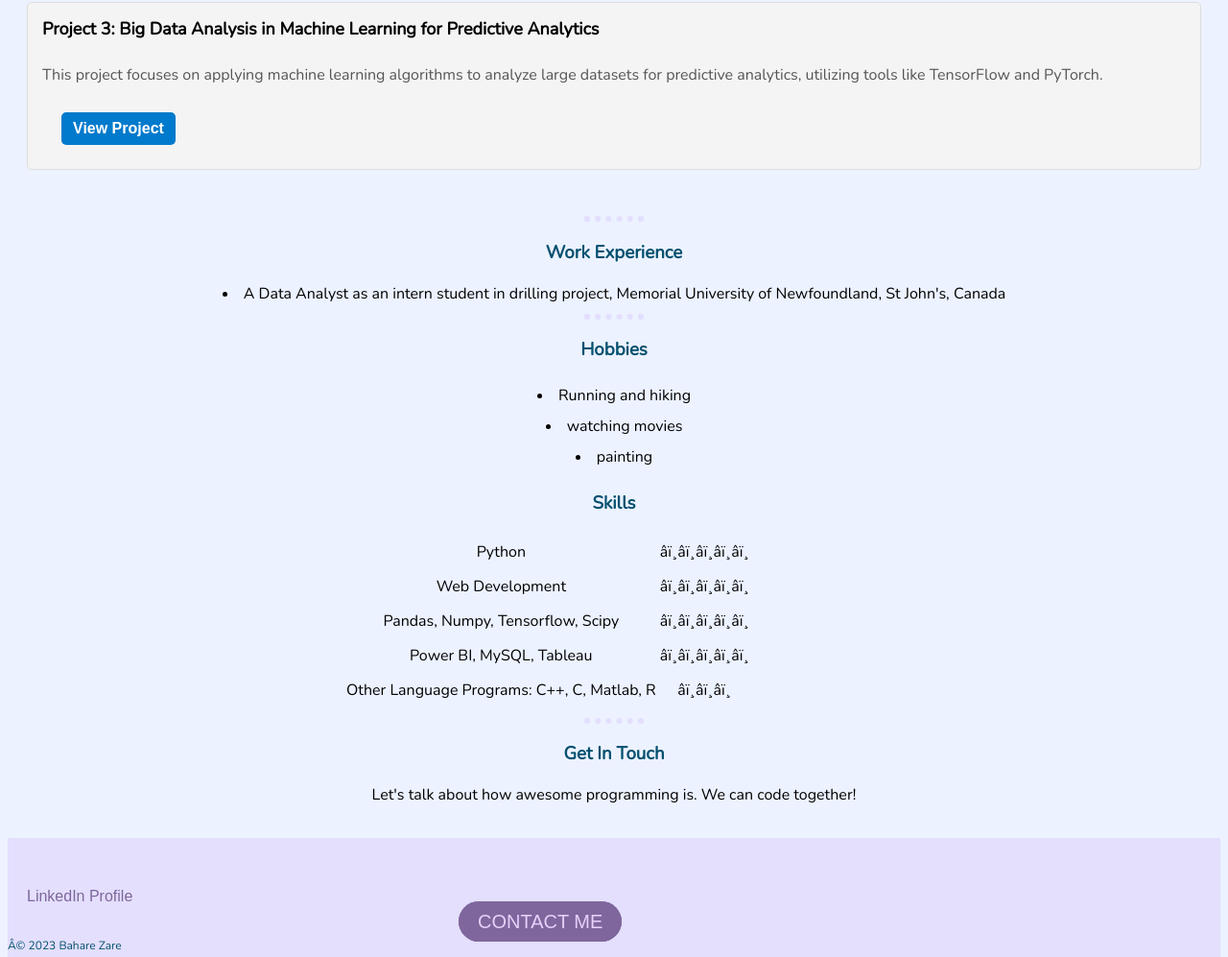
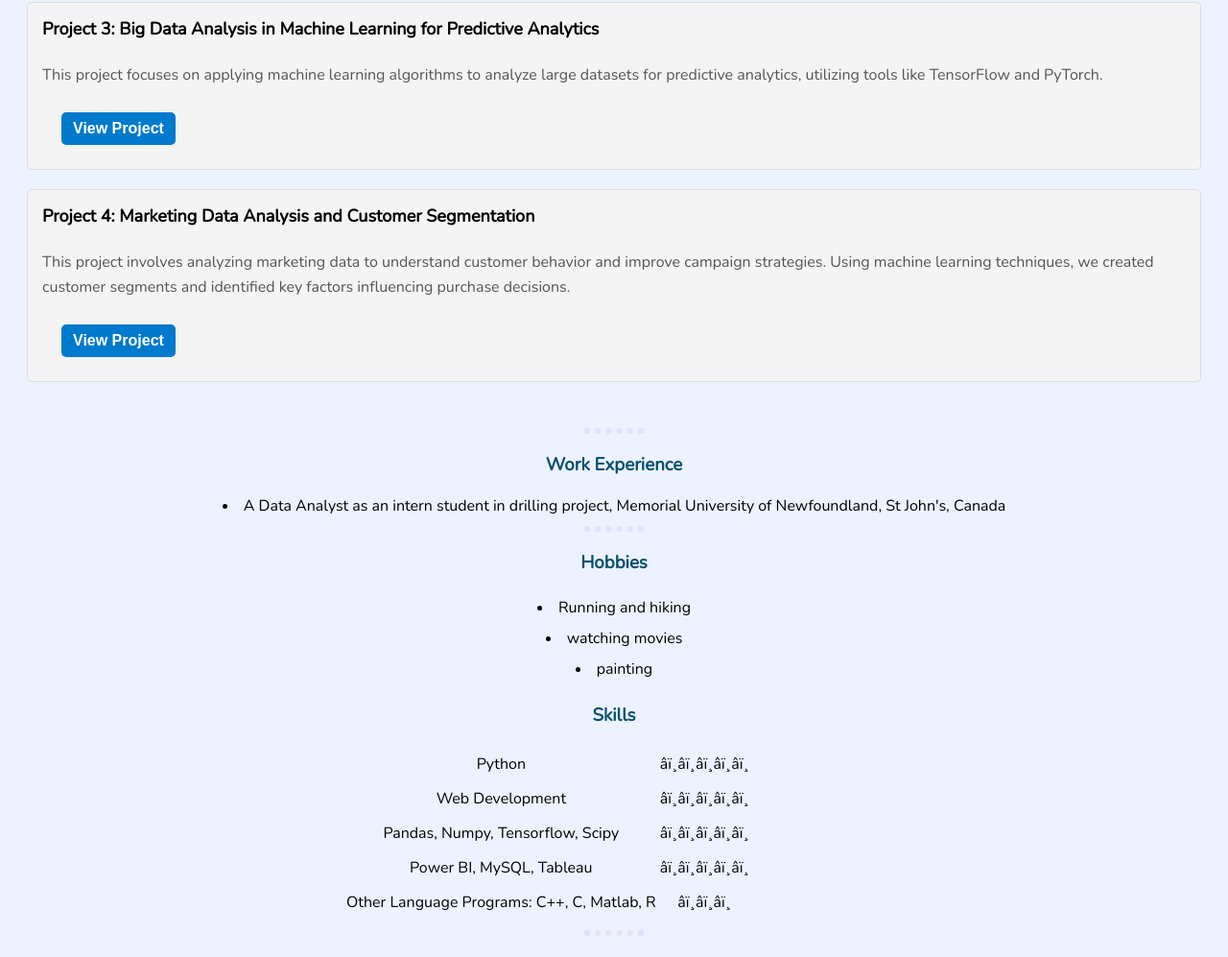
Before and after one commit to baharezare/ImBahareZare.github.io, a plain HTML site: page index.html in a window 1280 px wide. Shown: the part 1401-2398 px from the top of the page at 96% size. Drawn offline with nearby package versions, Linux system fonts and the light colour scheme.

Commit message:
Update index.html

```diff
--- a/index.html
+++ b/index.html
@@ -70,6 +70,12 @@
         <p>This project focuses on applying machine learning algorithms to analyze large datasets for predictive analytics, utilizing tools like TensorFlow and PyTorch.</p>
         <a href="project3.html" target="_blank">View Project</a>
     </div>
+    <div class="project">
+    <h4>Project 4: Marketing Data Analysis and Customer Segmentation</h4>
+    <p>This project involves analyzing marketing data to understand customer behavior and improve campaign strategies. Using machine learning techniques, we created customer segments and identified key factors influencing purchase decisions.</p>
+    <a href="project4.html" target="_blank">View Project</a>
+</div>
+
 </div>
 
     <hr>
```
